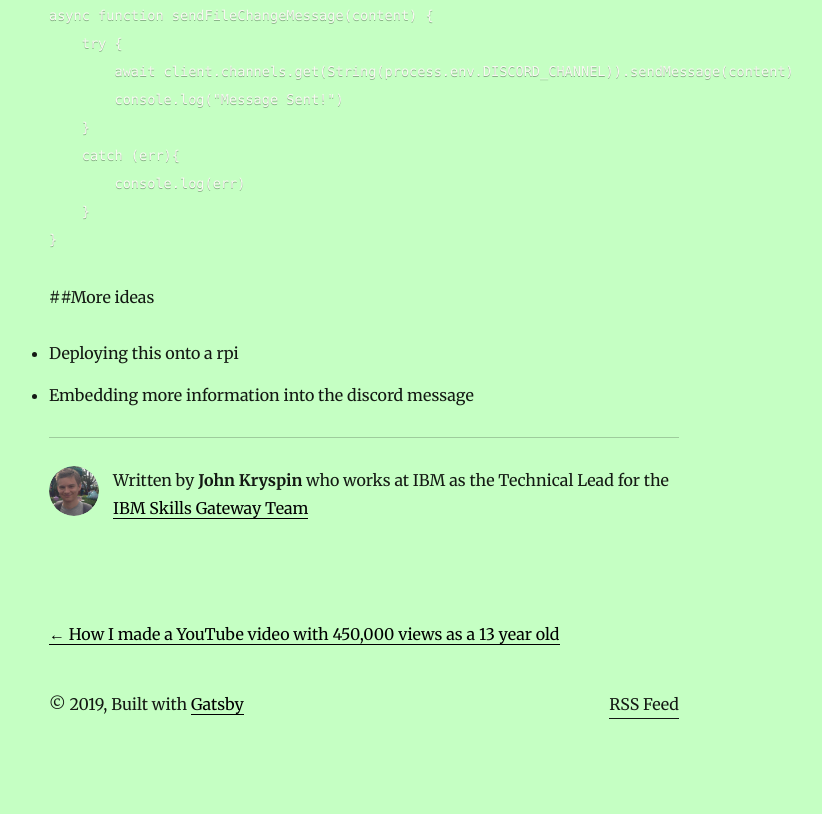
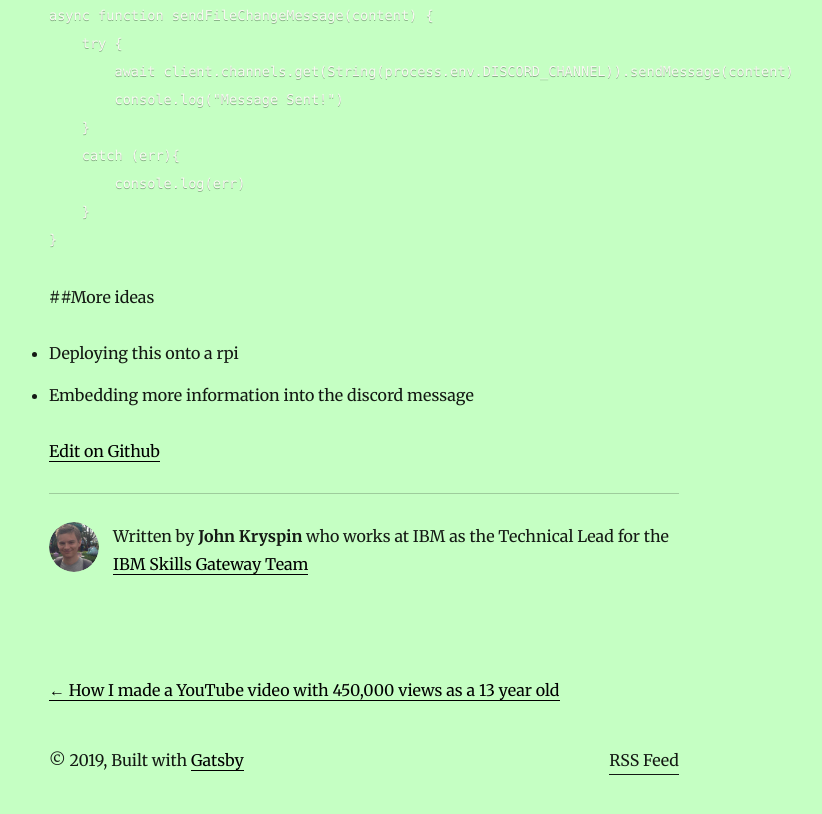
Before and after one commit to John-Kry/kryspinDevBlog, a Gatsby site: page /discord-filesystem-changes-messenger/ in a window 1280 px wide. Shown: the part 2845-3659 px from the top of the page, without its empty margins (276-1098 px from the left). Before the commit the page ends 3605 px from the top, so only its background shows below. Built offline with nearby package versions, Linux system fonts and the light colour scheme; Gatsby itself is replaced by a stand-in of ours; some packages are replaced by stand-ins of ours; code samples lack their colours.

Commit message:
add edit on github button

```diff
--- a/src/templates/blog-post.js
+++ b/src/templates/blog-post.js
@@ -38,6 +38,7 @@
             </p>
           </header>
           <section dangerouslySetInnerHTML={{ __html: post.html }} />
+          <p><a href={`https://github.com/John-Kryspin/kryspinDevBlog/blob/master/content/blog${post.fields.slug}index.md`} >Edit on Github</a></p>
           <hr
             style={{
               marginBottom: rhythm(1),
```
